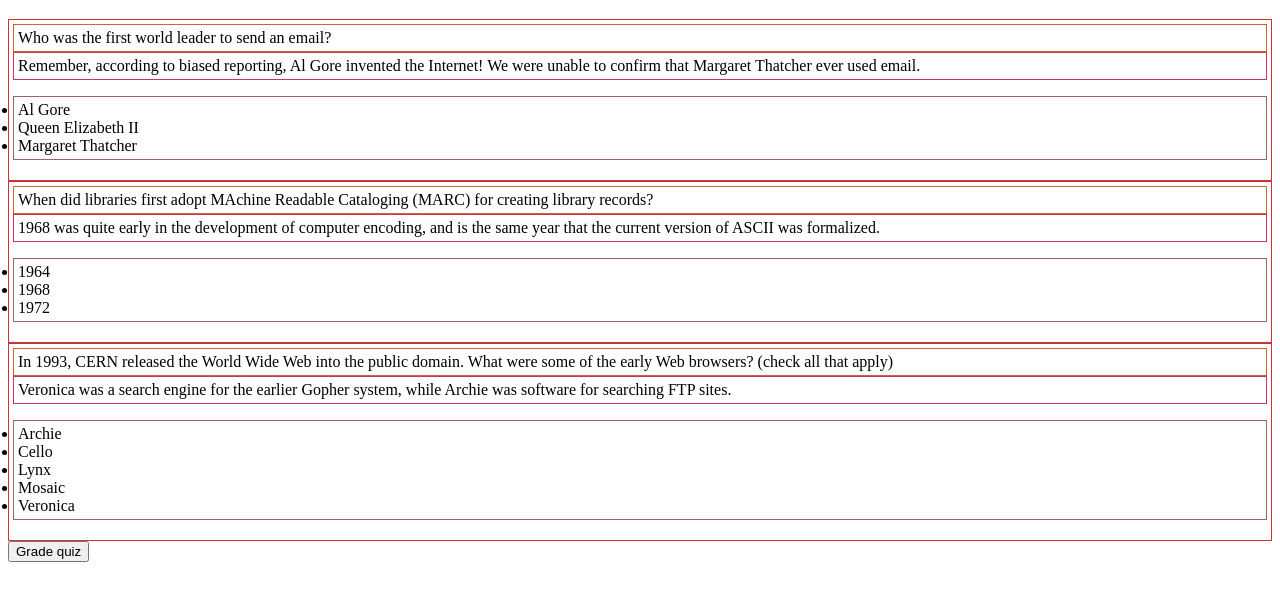
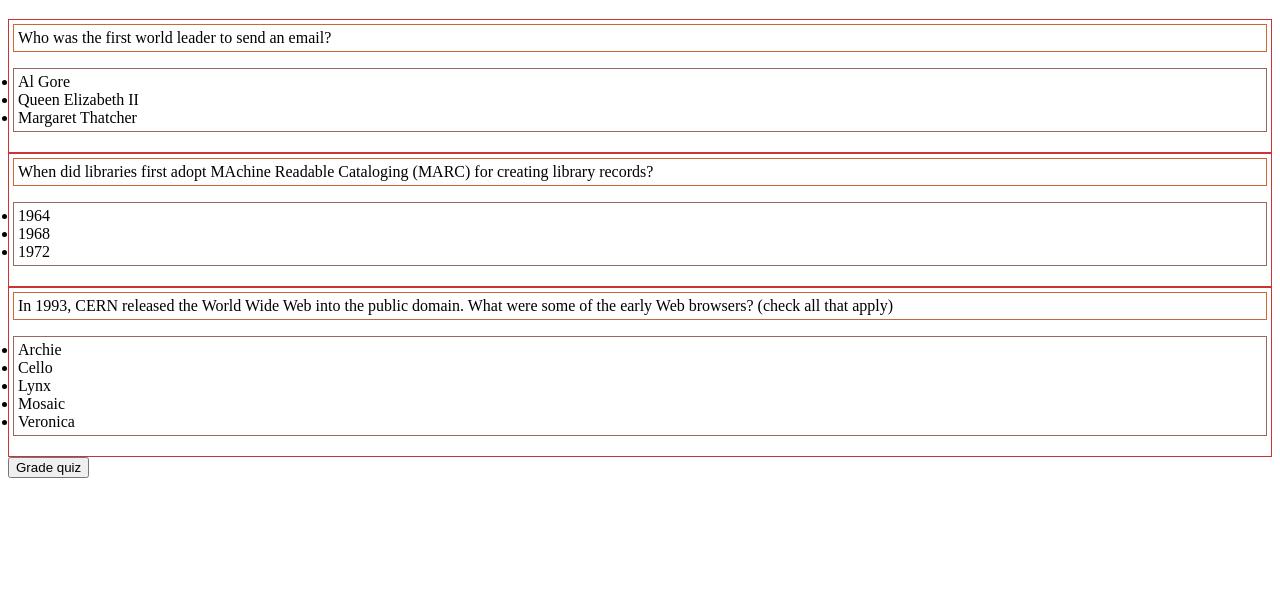
Before and after one commit to matt-bernhardt/selfquiz, a plain HTML site: page index.html in a window 1280 px wide. Shown: the part 61-662 px from the top of the page. Drawn offline with Linux system fonts and the light colour scheme.

Commit message:
Adds show/hide of feedback elements

```diff
--- a/selfquiz.css
+++ b/selfquiz.css
@@ -18,3 +18,6 @@
 	border: 1px solid #996666;
 	padding: 4px;
 }
+.hidden {
+	display: none;
+}
--- a/selfquiz.js
+++ b/selfquiz.js
@@ -26,20 +26,42 @@ window.app.selfquiz = {
 
 	buildQuiz : function() {
 		this.debug('Quiz building start.');
-		this.debug('1. Building questions');
-		questions = $('li');
-		this.debug('  ' + questions.length + ' questions found');
+
+		this.feedback = $('.feedback')
+		this.hideFeedback();
+
+		this.debug('2. Building questions');
+		this.questions = $('li');
+		this.debug('  ' + this.questions.length + ' questions found');
+
+
+		this.buildQuizSubmit();
+
+		this.debug('Quiz building complete.');
+	},
+
+	buildQuizSubmit : function() {
 		this.debug('2. Building submit button...');
 		submit = document.createElement('div');
 		$(submit).attr("class","submit");
 		$(submit).append('<button type="button">Grade quiz</button>')
 		submit.addEventListener('click', this.gradeQuiz);
 		this.quiz.append(submit);
-		this.debug('Quiz building complete.');
 	},
 
 	gradeQuiz : function() {
 		window.app.selfquiz.debug('Grading requested...');
+		window.app.selfquiz.showFeedback();
+	},
+
+	hideFeedback : function() {
+		window.app.selfquiz.debug('1. Hiding feedback');
+		window.app.selfquiz.feedback.addClass('hidden');
+	},
+
+	showFeedback : function() {
+		window.app.selfquiz.debug('Showing feedback...');
+		window.app.selfquiz.feedback.removeClass('hidden');
 	},
 
 	debug : function(msg) {
```
